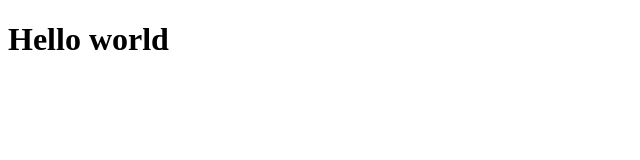
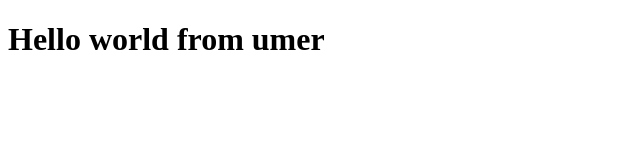
Before and after one commit to Umersalaar/bootcampreact, a plain HTML site: page index.html in a window 1280 px wide. Shown: the whole page, without its empty margins (0-640 px from the left). Drawn offline with Linux system fonts and the light colour scheme.

Commit message:
update index.html

```diff
--- a/index.html
+++ b/index.html
@@ -6,6 +6,6 @@
     <title>Document</title>
 </head>
 <body>
-    <h1>Hello world</h1>
+    <h1>Hello world from umer</h1>
 </body>
 </html>
```
